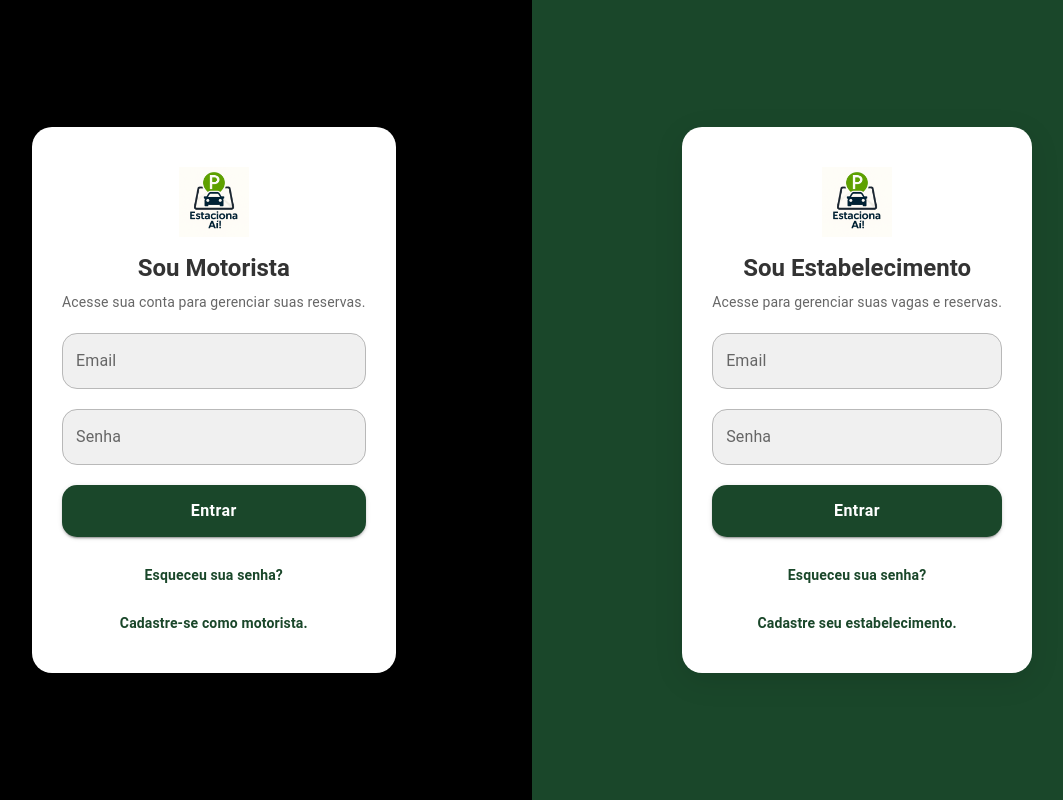
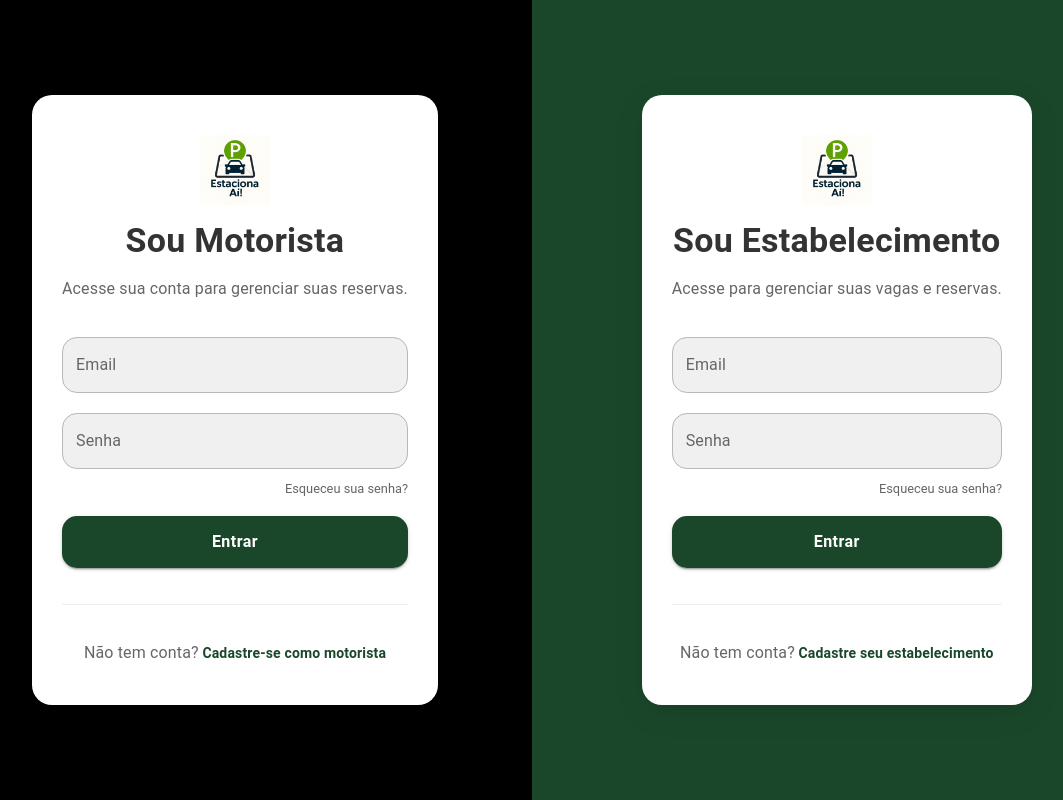
Before and after one commit to Govaski/Estaciona-Ai, a React (Vite) app: page /login in a window 1280 px wide. Shown: the whole page, without its empty margins (108-1171 px from the left). Built offline with nearby package versions, Linux system fonts and the light colour scheme.

Commit message:
refatorando front do login

```diff
--- a/src/pages/Login.jsx
+++ b/src/pages/Login.jsx
@@ -16,6 +16,7 @@ const MainContainer = styled(Box)(({ theme }) => ({
  alignItems: "center",
  minHeight: "100vh",
  padding: '20px',
+
 
  background: 'linear-gradient(to right, black 50%, #1a472a 50%)',
 
@@ -81,15 +82,34 @@ const LoginCard = ({ title, description, logoAlt, linkCadastro, linkText, toLogi
  <Card>
   <Box display="flex" flexDirection="column" alignItems="center">
    <Logo src={logo} alt={logoAlt} />
-      <Typography variant="h5" fontWeight="bold" color="#333" sx={{ mb: 1 }}>
+   <Typography variant="h4" fontWeight="bold" color="#333" sx={{ mb: 2 }}>
     {title}
    </Typography>
-      <Typography variant="body2" color="#666" textAlign="center">
+   <Typography variant="body1" color="#666" textAlign="center" sx={{ mb: 2 }}>
     {description}
    </Typography>
   </Box>
   <StyledTextField label="Email" type="email" fullWidth />
   <StyledTextField label="Senha" type="password" fullWidth />
+
+
+  <MuiLink
+   component={RouterLink}
+   to="/esqueci-a-senha"
+   sx={{
+    alignSelf: 'flex-end',
+    fontSize: '0.8rem',
+    color: '#666',
+    textDecoration: 'none',
+    mt: -1,
+    transition: 'color 0.2s',
+    '&:hover': {
+     color: '#1a472a',
+    },
+   }}
+  >
+   Esqueceu sua senha?
+  </MuiLink>
 
   <StyledButton
    variant="contained"
@@ -100,21 +120,26 @@ const LoginCard = ({ title, description, logoAlt, linkCadastro, linkText, toLogi
    Entrar
   </StyledButton>
 
-    <Typography variant="body2" align="center" sx={{ mt: 1 }}>
-      <MuiLink
-        component={RouterLink}
-        to="/esqueci-a-senha"
-        sx={{ textDecoration: "none", fontWeight: "bold", color: "#1a472a" }}
-      >
-        Esqueceu sua senha?
-      </MuiLink>
+
+  <Box sx={{ borderTop: '1px solid #eee', pt: 2, mt: 2 }} />
+
+
+  <Typography variant="body2" align="center">
+   <Typography component="span" color="#666">
+    Não tem conta?
    </Typography>
-
-    <Typography variant="body2" align="center" sx={{ mt: 1 }}>
+   {' '}
    <MuiLink
     component={RouterLink}
     to={linkCadastro}
-        sx={{ textDecoration: "none", fontWeight: "bold", color: "#1a472a" }}
+    sx={{
+     textDecoration: "none",
+     fontWeight: "bold",
+     color: "#1a472a",
+     '&:hover': {
+      textDecoration: 'underline',
+     }
+    }}
    >
     {linkText}
    </MuiLink>
@@ -135,7 +160,7 @@ function Login() {
       logoAlt="Logo Motorista"
       toLogin="/motorista"
       linkCadastro="/cadastro-motorista"
-            linkText="Cadastre-se como motorista."
+      linkText="Cadastre-se como motorista"
 
      />
     </Grid>
@@ -148,7 +173,7 @@ function Login() {
       logoAlt="Logo Estabelecimento"
       toLogin="/estabelecimento"
       linkCadastro="/cadastro-estabelecimento"
-            linkText="Cadastre seu estabelecimento."
+      linkText="Cadastre seu estabelecimento"
      />
     </Grid>
    </FormsWrapper>
```
Lines whose indentation alone changed are shown as unchanged.
